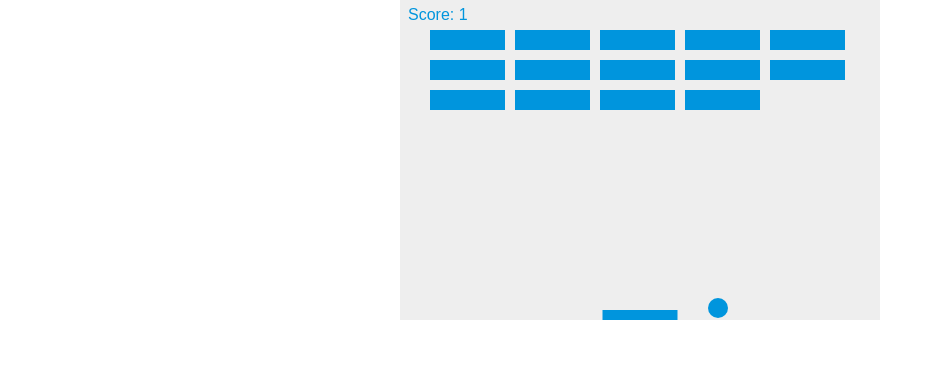
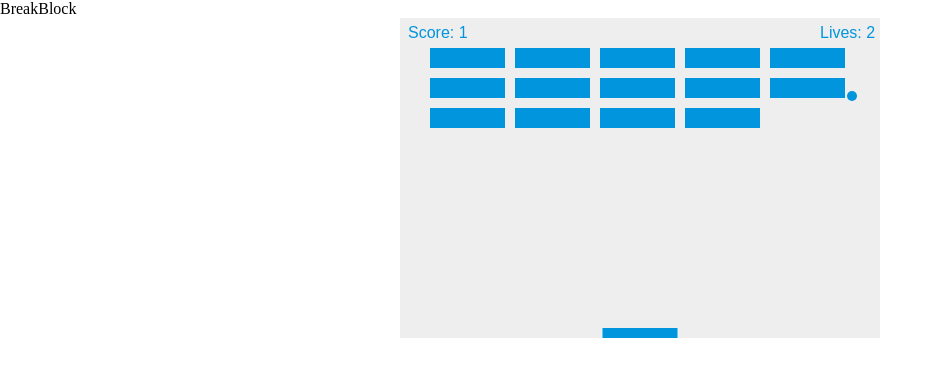
Before and after one commit to monaka-13/blockBreak-js, a plain HTML site: page index.html in a window 1280 px wide. Shown: the whole page, without its empty margins (0-943 px from the left). Drawn offline with Linux system fonts and the light colour scheme.

Commit message:
fix: 10.仕上げ

```diff
--- a/breakBlock.js
+++ b/breakBlock.js
@@ -7,7 +7,7 @@ var y = canvas.height-30;
 var dx = 2;
 var dy = -2;
 
-var ballRadius = 10;
+var ballRadius = 5;
 
 var paddleHeight = 10;
 var paddleWidth = 75;
@@ -32,6 +32,7 @@ for(var c = 0; c < brickColumnCount; c++){
 }
 
 var score = 0;
+var lives = 3;
 
 function drawBall(){
     ctx.beginPath();
@@ -67,6 +68,18 @@ function drawBricks(){
     }
 }
 
+function drawScore(){
+    ctx.font = "16px Arial";
+    ctx.fillStyle = "#0095dd";
+    ctx.fillText("Score: "+score, 8, 20);
+}
+
+function drawLives(){
+    ctx.font = "16px Arial";
+    ctx.fillStyle = "#0095dd";
+    ctx.fillText("Lives: "+lives, 420, 20);
+}
+
 function draw(){
     //描画コード
     ctx.clearRect(0, 0, canvas.width, canvas.height);
@@ -74,6 +87,7 @@ function draw(){
     drawBall();
     drawPaddle();
     drawScore();
+    drawLives();
     collisionDetection();
 
     x += dx;
@@ -90,9 +104,17 @@ function draw(){
             //パドルで弾けたとき
             dy = -dy;
         }else{
-            alert("GameOver");
-            document.location.reload();
-            clearInterval(interval);
+            lives--;
+            if(!lives){
+                alert("GameOver");
+                document.location.reload();
+            }else{
+                x = canvas.width/2;
+                y = canvas.height-30;
+                dx = 2;
+                dy = -2;
+                paddleX = (canvas.width-paddleWidth)/2;
+            }
         }
     }
 
@@ -101,6 +123,8 @@ function draw(){
     }else if(leftPressed && paddleX > 0){
         paddleX -= 7;
     }
+
+    requestAnimationFrame(draw);
 }
 
 //操作入力
@@ -148,10 +172,4 @@ function collisionDetection(){
     }
 }
 
-function drawScore(){
-    ctx.font = "16px Arial";
-    ctx.fillStyle = "#0095dd";
-    ctx.fillText("Score: "+score, 8, 20);
-}
-
-var interval = setInterval(draw, 10);
+draw();
--- a/index.html
+++ b/index.html
@@ -6,6 +6,7 @@
     <link rel="stylesheet" type="text/css" href="breakBlock.css">
 </head>
 <body>
+    <p>BreakBlock</p>
     <canvas id="myCanvas" width="480" height="320"></canvas>
     <script src="breakBlock.js"></script>
 </body>
```
